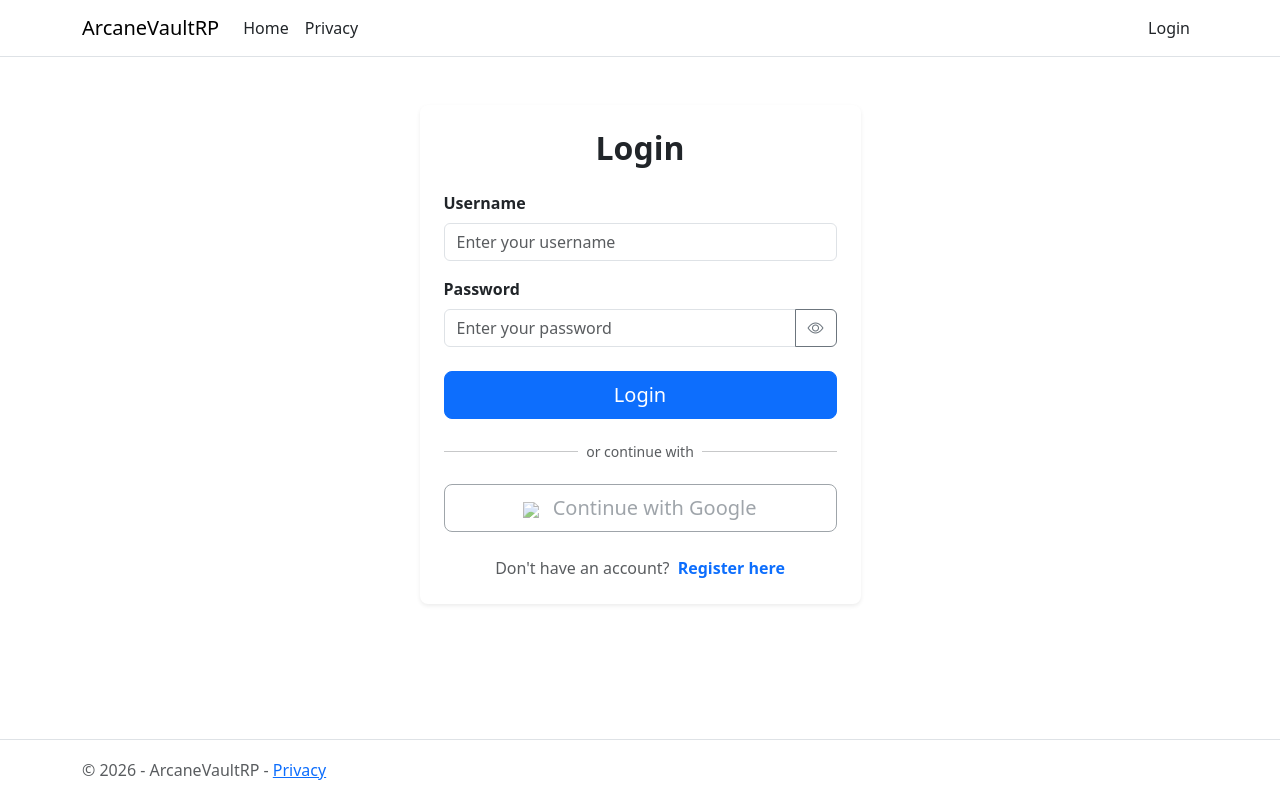
After one commit to Allen-Soh/ArcaneVaultCollection, an ASP.NET Core app: page /Login in a window 1280 px wide. The commit adds this page. Run offline with ASP.NET Core 8, Linux system fonts and the light colour scheme.

Commit message:
===== DEV LOG (7/7/2026)===== [Done] - Added Login and Logout functionality to ArcaneVaultRP - Added Authentication to ArcaneVaultRP - Added Login Page to ArcaneVaultRP - Added Navbar Display Login/Logout based on authentication to ArcaneVaultRP
[To Do]
- Account Creation that validates information

```diff
--- a/ArcaneVaultRP/Models/ArcaneVaultUser.cs
+++ b/ArcaneVaultRP/Models/ArcaneVaultUser.cs
@@ -6,6 +6,5 @@ namespace ArcaneVaultRP.Models
         public string Email { get; set; }
         public bool IsDeleted { get; set; }
         public int RoleId { get; set; }
-        public string Password { get; set; }
     }
 }
--- a/ArcaneVaultRP/Pages/CategoryPages/Create.cshtml.cs
+++ b/ArcaneVaultRP/Pages/CategoryPages/Create.cshtml.cs
@@ -15,6 +15,10 @@ public class CreateModel : PageModel
 
     public IActionResult OnGet()
     {
+        if (HttpContext.Session.Get(SessionKeys.LoggedInUser) == null)
+        {
+            return RedirectToPage("/Login");
+        }
 
         if (HttpContext.Session.GetString(SessionKeys.UserRole) != "1")
         {
@@ -36,7 +40,7 @@ public class CreateModel : PageModel
         }
 
         HttpClient httpClient = _httpClientFactory.CreateClient("ArcaneVaultAPI");
-        var response = await httpClient.PostAsJsonAsync("Categories", Category);
+        var response = await httpClient.PostAsJsonAsync("Category", Category);
 
         if (response.IsSuccessStatusCode)
         {
--- a/ArcaneVaultRP/Pages/CategoryPages/Details.cshtml.cs
+++ b/ArcaneVaultRP/Pages/CategoryPages/Details.cshtml.cs
@@ -17,6 +17,10 @@ public class DetailsModel : PageModel
 
     public async Task<IActionResult> OnGetAsync(string? categorycode)
     {
+        if (HttpContext.Session.Get(SessionKeys.LoggedInUser) == null)
+        {
+            return RedirectToPage("/Login");
+        }
 
         if (HttpContext.Session.GetString(SessionKeys.UserRole) != "1")
         {
@@ -29,7 +33,7 @@ public class DetailsModel : PageModel
         }
 
         HttpClient httpClient = _httpClientFactory.CreateClient("ArcaneVaultAPI");
-        var category = await httpClient.GetFromJsonAsync<Category>($"Categories/{categorycode}");
+        var category = await httpClient.GetFromJsonAsync<Category>($"Category/{categorycode}");
 
         if (category is null)
         {
--- a/ArcaneVaultRP/Pages/CollectionItemPages/Create.cshtml.cs
+++ b/ArcaneVaultRP/Pages/CollectionItemPages/Create.cshtml.cs
@@ -15,6 +15,10 @@ public class CreateModel : PageModel
 
     public IActionResult OnGet()
     {
+        if (HttpContext.Session.Get(SessionKeys.LoggedInUser) == null)
+        {
+            return RedirectToPage("/Login");
+        }
         return Page();
     }
 
@@ -29,7 +33,7 @@ public class CreateModel : PageModel
         }
 
         HttpClient httpClient = _httpClientFactory.CreateClient("ArcaneVaultAPI");
-        var response = await httpClient.PostAsJsonAsync("CollectionItems", CollectionItem);
+        var response = await httpClient.PostAsJsonAsync("CollectionItem", CollectionItem);
 
         if (response.IsSuccessStatusCode)
         {
--- a/ArcaneVaultRP/Pages/CollectionItemPages/Details.cshtml.cs
+++ b/ArcaneVaultRP/Pages/CollectionItemPages/Details.cshtml.cs
@@ -17,6 +17,10 @@ public class DetailsModel : PageModel
 
     public async Task<IActionResult> OnGetAsync(int? itemid)
     {
+        if (HttpContext.Session.Get(SessionKeys.LoggedInUser) == null)
+        {
+            return RedirectToPage("/Login");
+        }
 
         if (itemid is null)
         {
@@ -24,7 +28,7 @@ public class DetailsModel : PageModel
         }
 
         HttpClient httpClient = _httpClientFactory.CreateClient("ArcaneVaultAPI");
-        var collectionitem = await httpClient.GetFromJsonAsync<CollectionItem>($"CollectionItems/{itemid}");
+        var collectionitem = await httpClient.GetFromJsonAsync<CollectionItem>($"CollectionItem/{itemid}");
 
         if (collectionitem is null)
         {
--- a/ArcaneVaultRP/Pages/CollectionItemPages/Index.cshtml.cs
+++ b/ArcaneVaultRP/Pages/CollectionItemPages/Index.cshtml.cs
@@ -20,6 +20,10 @@ public class IndexModel : PageModel
 
     public async Task<IActionResult> OnGetAsync()
     {
+        if (HttpContext.Session.Get(SessionKeys.LoggedInUser) == null)
+        {
+            return RedirectToPage("/Login");
+        }
 
         HttpClient httpClient = _httpClientFactory.CreateClient("ArcaneVaultAPI");
         var collectionItems = await httpClient.GetFromJsonAsync<List<CollectionItem>>("CollectionItem") ?? new List<CollectionItem>();
--- a/ArcaneVaultRP/Pages/Index.cshtml.cs
+++ b/ArcaneVaultRP/Pages/Index.cshtml.cs
@@ -7,6 +7,7 @@ namespace ArcaneVaultRP.Pages
     {
         public void OnGet()
         {
+
         }
     }
 }
--- /dev/null
+++ b/ArcaneVaultRP/Pages/Login.cshtml
@@ -0,0 +1,100 @@
+@page
+@model ArcaneVaultRP.Pages.LoginModel
+@{
+    ViewData["Title"] = "Login";
+}
+
+<head>
+    <link rel="stylesheet" href="~/lib/bootstrap/dist/css/bootstrap.min.css" />
+    <link rel="stylesheet" href="https://cdn.jsdelivr.net/npm/bootstrap-icons@1.11.0/font/bootstrap-icons.css" />
+</head>
+
+<div class="container mt-5">
+    <div class="row justify-content-center">
+        <div class="col-md-5">
+            <div class="card shadow-sm border-0 rounded-3">
+                <div class="card-body p-4">
+
+                    <h2 class="card-title text-center fw-bold mb-4">Login</h2>
+
+                    <!-- Validation summary -->
+                    <div asp-validation-summary="ModelOnly" class="alert alert-danger" role="alert"></div>
+
+                    <!-- Login Form -->
+                    <form method="post">
+
+                        <div class="mb-3">
+                            <label asp-for="Input.Username" class="form-label fw-semibold">Username</label>
+                            <input asp-for="Input.Username"
+                                   class="form-control"
+                                   placeholder="Enter your username" />
+                            <span asp-validation-for="Input.Username" class="text-danger small"></span>
+                        </div>
+
+                        <div class="mb-4">
+                            <label asp-for="Input.Password" class="form-label fw-semibold">Password</label>
+                            <div class="input-group">
+                                <input asp-for="Input.Password" class="form-control" placeholder="Enter your password" id="passwordInput" />
+                                <button class="btn btn-outline-secondary" type="button" id="togglePassword">
+                                    <i class="bi bi-eye" id="eyeIcon"></i>
+                                </button>
+                            </div>
+                            <span asp-validation-for="Input.Password" class="text-danger small"></span>
+                        </div>
+
+                        <div class="d-grid mb-3">
+                            <button type="submit" class="btn btn-primary btn-lg">Login</button>
+                        </div>
+
+                    </form>
+
+                    <!-- Divider -->
+                    <div class="d-flex align-items-center my-3">
+                        <hr class="flex-grow-1" />
+                        <span class="mx-2 text-muted small">or continue with</span>
+                        <hr class="flex-grow-1" />
+                    </div>
+
+                    <!-- OAuth Button — functionality to be implemented -->
+                    <div class="d-grid mb-4">
+                        <button type="button" class="btn btn-outline-secondary btn-lg" disabled>
+                            <img src="https://www.google.com/favicon.ico" width="16" class="me-2" />
+                            Continue with Google
+                        </button>
+                    </div>
+
+                    <!-- Register link -->
+                    <div class="text-center">
+                        <span class="text-muted">Don't have an account?</span>
+                        <a asp-page="/Register" class="text-decoration-none fw-semibold ms-1">Register here</a>
+                    </div>
+
+                </div>
+            </div>
+        </div>
+    </div>
+</div>
+
+@section Scripts {
+    @{
+        await Html.RenderPartialAsync("_ValidationScriptsPartial");
+    }
+
+    <script>
+        const togglePassword = document.getElementById("togglePassword");
+        const passwordInput = document.getElementById("passwordInput");
+        const eyeIcon = document.getElementById("eyeIcon");
+
+        togglePassword.addEventListener("click", function () {
+            if (passwordInput.type === "password") {
+                passwordInput.type = "text";
+                eyeIcon.classList.remove("bi-eye");
+                eyeIcon.classList.add("bi-eye-slash");
+            } else {
+                passwordInput.type = "password";
+                eyeIcon.classList.remove("bi-eye-slash");
+                eyeIcon.classList.add("bi-eye");
+            }
+        });
+    </script>
+}
--- /dev/null
+++ b/ArcaneVaultRP/Pages/Login.cshtml.cs
@@ -0,0 +1,86 @@
+using ArcaneVaultRP.Models;
+using Microsoft.AspNetCore.Mvc;
+using Microsoft.AspNetCore.Mvc.RazorPages;
+using System.ComponentModel.DataAnnotations;
+using System.Text.Json;
+
+namespace ArcaneVaultRP.Pages
+{
+    public class LoginModel : PageModel
+    {
+        private readonly IHttpClientFactory _httpClientFactory;
+
+        public LoginModel(IHttpClientFactory httpClientFactory)
+        {
+            _httpClientFactory = httpClientFactory;
+        }
+
+        [BindProperty]
+        public LoginInputModel Input { get; set; } = new();
+
+        // Input model — keeps login fields separate from page model
+        public class LoginInputModel
+        {
+            [Required(ErrorMessage = "Username is required.")]
+            public string Username { get; set; } = string.Empty;
+
+            [Required(ErrorMessage = "Password is required.")]
+            [DataType(DataType.Password)]
+            public string Password { get; set; } = string.Empty;
+        }
+
+        public IActionResult OnGet()
+        {
+            // If already logged in, redirect to home
+            if (HttpContext.Session.Get(SessionKeys.LoggedInUser) != null)
+            {
+                return RedirectToPage("/Index");
+            }
+            return Page();
+        }
+
+        public IActionResult OnGetLogout()
+        {
+            // Clear all session keys on logout
+            HttpContext.Session.Remove(SessionKeys.LoggedInUser);
+            HttpContext.Session.Remove(SessionKeys.UserRole);
+            return RedirectToPage("/Index");
+        }
+
+        public async Task<IActionResult> OnPostAsync()
+        {
+            if (!ModelState.IsValid)
+            {
+                return Page();
+            }
+
+            HttpClient httpClient = _httpClientFactory.CreateClient("ArcaneVaultAPI");
+
+            // Get all users from API
+            var users = await httpClient.GetFromJsonAsync<List<ArcaneVaultUser>>("ArcaneVaultUser");
+
+            if (users == null)
+            {
+                ModelState.AddModelError(string.Empty, "Unable to connect to the server. Please try again.");
+                return Page();
+            }
+
+            // Find matching user — username match and not deleted
+            var user = users.FirstOrDefault(u =>
+                u.UserName == Input.Username &&
+                !u.IsDeleted);
+
+            if (user == null)
+            {
+                ModelState.AddModelError(string.Empty, "Invalid username or password.");
+                return Page();
+            }
+
+            // Store user info in session
+            HttpContext.Session.SetString(SessionKeys.LoggedInUser, JsonSerializer.Serialize(user));
+            HttpContext.Session.SetString(SessionKeys.UserRole, user.RoleId.ToString());
+
+            return RedirectToPage("/Index");
+        }
+    }
+}
--- a/ArcaneVaultRP/Pages/Shared/_Layout.cshtml
+++ b/ArcaneVaultRP/Pages/Shared/_Layout.cshtml
@@ -25,12 +25,27 @@
                         <li class="nav-item">
                             <a class="nav-link text-dark" asp-area="" asp-page="/Privacy">Privacy</a>
                         </li>
+                        @if (Context.Session.GetString(SessionKeys.LoggedInUser) != null)
+                        {
+                            @if (Context.Session.GetString(SessionKeys.UserRole) == "1")
+                            {
                                 <li class="nav-item">
                                     <a class="nav-link text-dark" asp-area="" asp-page="/CategoryPages/Index">Category</a>
                                 </li>
+                            }
+                            else
+                                {
+                                // Nothing to display for non-admin users in this section.
+                                }
+
                             <li class="nav-item">
                                 <a class="nav-link text-dark" asp-area="" asp-page="/CollectionItemPages/Index">Collection Items</a>
                             </li>
+                        }
+                        else
+                        {
+                            // Nothing to display for users who are not logged in.
+                        }
                         </ul>
                      <!-- Right-side login/logout link changes based on session state. -->
                      <ul class="navbar-nav">
--- a/ArcaneVaultRP/Program.cs
+++ b/ArcaneVaultRP/Program.cs
@@ -1,3 +1,5 @@
+using Microsoft.AspNetCore.Authentication.Cookies;
+
 namespace ArcaneVaultRP
 {
     public class Program
@@ -36,7 +38,6 @@ namespace ArcaneVaultRP
             app.UseRouting();
 
             app.UseSession();
-
             app.UseAuthorization();
 
             app.MapStaticAssets();
```
Also changed, not shown: ArcaneVaultRP/Pages/CategoryPages/Delete.cshtml.cs (+6 -2 lines), ArcaneVaultRP/Pages/CategoryPages/Edit.cshtml.cs (+6 -2 lines), ArcaneVaultRP/Pages/CategoryPages/Index.cshtml.cs (+8 -4 lines), ArcaneVaultRP/Pages/CollectionItemPages/Delete.cshtml.cs (+6 -2 lines), ArcaneVaultRP/Pages/CollectionItemPages/Edit.cshtml.cs (+6 -2 lines), DevLog.txt (+10 -0 lines), ArcaneVaultRP/ArcaneVaultRP.csproj. Lines whose indentation alone changed are shown as unchanged.
